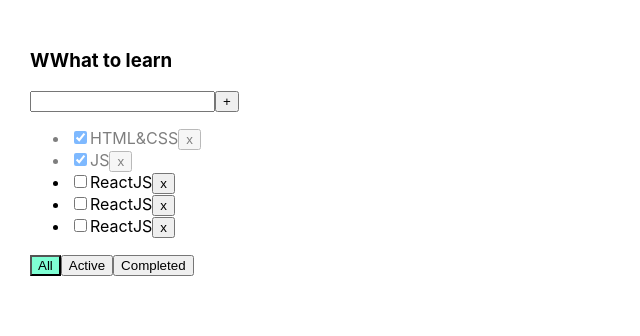
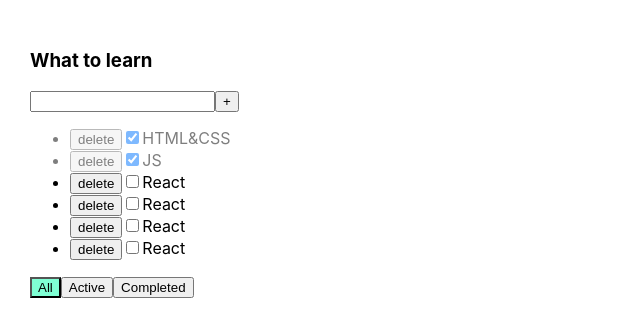
Before and after one commit to m-diana-dev/todolist-from-memory, a React (Create React App) app: page / in a window 1280 px wide. Shown: the top 336 px of the page, without its empty margins (0-640 px from the left). Built offline with nearby package versions, Linux system fonts and the light colour scheme.

Commit message:
lessons 1-4 repeat

```diff
--- a/src/App.css
+++ b/src/App.css
@@ -12,14 +12,14 @@
   border: red 1px solid;
 }
 
-.errorMessage {
+.error-message {
   color: red;
 }
 
-.activeFilter {
+.active-filter {
   background-color: aquamarine;
 }
 
-.isDone {
+.is-done {
   opacity: 0.5;
 }
--- a/src/App.tsx
+++ b/src/App.tsx
@@ -1,49 +1,56 @@
 import React, {useState} from 'react';
 import './App.css';
+import {v1} from "uuid";
 import {TodoList} from "./TodoList";
-import {v1} from "uuid";
 
 export type TaskType = {
     id: string
     title: string
     isDone: boolean
 }
-export type filterType = 'all' | 'active' | 'completed'
+export type FilterType = 'all' | 'active' | 'completed'
+
 function App() {
-
-    const [tasks, setTasks] = useState(
-        [
-            { id: v1(), title: "HTML&CSS", isDone: true },
-            { id: v1(), title: "JS", isDone: true },
-            { id: v1(), title: "ReactJS", isDone: false },
-            { id: v1(), title: "ReactJS", isDone: false },
-            { id: v1(), title: "ReactJS", isDone: false }
+    const [tasks, setTasks] = useState<TaskType[]>([
+            {id: v1(), title: 'HTML&CSS', isDone: true},
+            {id: v1(), title: 'JS', isDone: true},
+            {id: v1(), title: 'React', isDone: false},
+            {id: v1(), title: 'React', isDone: false},
+            {id: v1(), title: 'React', isDone: false},
+            {id: v1(), title: 'React', isDone: false},
         ]
     )
+    const [filter, setFilter] = useState<FilterType>('all')
 
-    const [filter, setFilter] = useState<filterType>('all');
-
-    const removeTask = (id:string) =>{
-        setTasks(tasks.filter(el=>el.id!==id))
-    }
-    const filterTasks = () =>{
-        if(filter==='active')return tasks.filter(el=>!el.isDone);
-        else if(filter==='completed')return tasks.filter(el=>el.isDone);
-        return tasks;
+    const deleteTask = (id: string) => {
+        setTasks(tasks.filter(el => el.id !== id))
     }
 
-    const addTask = (title: string) =>{
-        setTasks([{ id: v1(), title: title, isDone: false }, ...tasks])
+    const filterTasks = () => {
+        switch (filter) {
+            case 'active':
+                return tasks.filter(el => !el.isDone)
+            case 'completed':
+                return tasks.filter(el => el.isDone)
+            default:
+                return tasks;
+        }
     }
 
-    const CheckedTask = (id:string, checkedValue:boolean) =>{
-        setTasks(tasks.map(el=>el.id===id ? {...el, isDone:checkedValue} : el))//вызвало проблему, обратить внимание, повторить еще раз
+    const addTask = (title: string) => {
+        setTasks([{id: v1(), title: title, isDone: true}, ...tasks])
+    }
+    const CheckTask = (id: string, isDone: boolean) => {
+        setTasks(tasks.map(el => (el.id===id) ? {...el, isDone: isDone} : el))
     }
 
     return (
-        <div className="App">
-            <TodoList title="What to learn" tasks={filterTasks()} removeTask={removeTask} setFilter={setFilter} addTask={addTask} filter={filter} CheckedTask={CheckedTask}/>
-        </div>
+        <TodoList
+            tasks={filterTasks()}
+            deleteTask={deleteTask}
+            setFilter={setFilter}
+            addTask={addTask}
+            CheckTask={CheckTask}/>
     );
 }
 
--- a/src/TodoList.tsx
+++ b/src/TodoList.tsx
@@ -1,74 +1,90 @@
-import React, {ChangeEvent,KeyboardEvent, MouseEvent, useState} from 'react';
-import {filterType, TaskType} from "./App";
-import './App.css'
+import React, {ChangeEvent, KeyboardEvent, useState} from 'react';
+import {FilterType, TaskType} from "./App";
 import {Button} from "./components/Button";
+import './App.css';
 
 type TodoListPropsType = {
-    title: string
     tasks: TaskType[]
-    removeTask: (id:string)=>void
-    filter:filterType
-    setFilter: (filter: filterType)=>void
-    addTask: (title:string)=>void
-    CheckedTask: (id: string, checkedValue:boolean)=>void
+    deleteTask: (id: string) => void
+    setFilter: (filter: FilterType) => void
+    addTask: (title: string) => void
+    CheckTask: (id: string, isDone: boolean) => void
+}
+export const TodoList: React.FC<TodoListPropsType> = ({
+                                                          tasks,
+                                                          deleteTask,
+                                                          setFilter,
+                                                          addTask,
+                                                          CheckTask,
+                                                          ...restProps
+                                                      }) => {
+    const [inputTitle, setInputTitle] = useState('');
+    const [error, setError] = useState('');
+    const [btnName, setBtnName] = useState<FilterType>('all');
+
+    const onClickDeleteHandler = (id: string) => {
+        deleteTask(id);
+    }
+    const onClickFilterHandler = (filter: FilterType) => {
+        setFilter(filter);
+        setBtnName(filter);
     }
 
-export const TodoList = (props: TodoListPropsType) => {
-
-    const [inputTitle, setInputTitle] = useState('');
-    const [error, setError] = useState('');
-    const onClickFilterHandler = (filterTitle: filterType) => {
-        props.setFilter(filterTitle)
+    const onChangeInputHandler = (e: ChangeEvent<HTMLInputElement>) => {
+        setInputTitle(e.currentTarget.value);
+        setError('')
     }
-    const onChangeHandler = (e: ChangeEvent<HTMLInputElement>) => {
-        setInputTitle(e.currentTarget.value);
-    }
-    const onKeyDownHandler = (e: KeyboardEvent<HTMLInputElement>) => {
-        setError('');
-        if(e.key==='Enter'){
-            onClickAddHandler();
+    const onCLickInputHandler = () => {
+        if (inputTitle.trim()) {
+            addTask(inputTitle.trim());
+            setInputTitle('')
+        } else {
+            setError('Error!!!!')
         }
     }
-
-    const onClickAddHandler = () => {
-        if(inputTitle.trim()!==''){
-            props.addTask(inputTitle.trim());
-            setInputTitle('');
-        } else {
-            setError('Invalid value');
+    const onKeyDownInputHandler = (e: KeyboardEvent<HTMLInputElement>) => {
+        if (e.key === 'Enter') {
+            onCLickInputHandler();
         }
     }
-    const onClickCheckedHandler = (id:string,e:boolean) =>{
-        props.CheckedTask(id, e)//вызвало проблему, обратить внимание, повторить еще раз
+    const onChangeCheckHandler = (id: string, e: boolean) => {
+        CheckTask(id, e);
     }
 
+    const errorStyle = (error) ? 'error' : undefined
     return (
+        <div className="App">
             <div>
-            <h3>W{props.title}</h3>
+                <h3>What to learn</h3>
                 <div>
-                <input value={inputTitle} onChange={onChangeHandler} onKeyDown={onKeyDownHandler} className={(error?'error':undefined)}/>
-                <Button name={'+'} callback={onClickAddHandler}/>
+                    <input className={errorStyle} value={inputTitle} onChange={onChangeInputHandler}
+                           onKeyDown={onKeyDownInputHandler}/>
+                    <Button className={errorStyle} name={'+'} callback={onCLickInputHandler}/>
                 </div>
-            { error && (<div className={'errorMessage'}>{error}</div>)}
+                {error && <div className='error-message'>{error}</div>}
                 <ul>
-                {props.tasks.map(el => {
-                    const onClickRemoveHandler = (id: string) => {
-                        props.removeTask(id);
-                    }
+                    {tasks.map(el => {
+                            const taskStyle = (el.isDone) ? 'is-done' : undefined
                             return (
-                        <li key={el.id} className={(el.isDone)?'isDone':undefined}>
-                            <input type="checkbox" checked={el.isDone} onClick={(e:MouseEvent<HTMLInputElement>)=>{onClickCheckedHandler(el.id, e.currentTarget.checked)}}/>
+                                <li className={taskStyle} key={el.id}>
+                                    <Button name={'delete'} callback={() => onClickDeleteHandler(el.id)}/>
+                                    <input
+                                        onChange={(e: ChangeEvent<HTMLInputElement>) => onChangeCheckHandler(el.id, e.currentTarget.checked)}
+                                        type="checkbox" checked={el.isDone}/>
                                     <span>{el.title}</span>
-                            <Button name={'x'} callback={()=>{onClickRemoveHandler(el.id)}}/>
                                 </li>
                             )
-                })
                         }
+                    )}
                 </ul>
                 <div>
-                <Button className={(props.filter==='all')?'activeFilter':undefined} name={'All'} callback={()=>{onClickFilterHandler('all')}}/>
-                <Button className={(props.filter==='active')?'activeFilter':undefined} name={'Active'} callback={()=>{onClickFilterHandler('active')}}/>
-                <Button className={(props.filter==='completed')?'activeFilter':undefined} name={'Completed'} callback={()=>{onClickFilterHandler('completed')}}/>
+                    <Button className={(btnName === 'all') ? 'active-filter' : undefined} name={'All'}
+                            callback={() => onClickFilterHandler('all')}/>
+                    <Button className={(btnName === 'active') ? 'active-filter' : undefined} name={'Active'}
+                            callback={() => onClickFilterHandler('active')}/>
+                    <Button className={(btnName === 'completed') ? 'active-filter' : undefined} name={'Completed'}
+                            callback={() => onClickFilterHandler('completed')}/>
+                </div>
             </div>
         </div>
     );
--- a/src/components/Button.tsx
+++ b/src/components/Button.tsx
@@ -6,12 +6,11 @@ type ButtonPropsType = {
     className?: string
 }
 
-
-export const Button = (props: ButtonPropsType) => {
-    const onClickHandler = () => {
-        props.callback();
+export const Button: React.FC<ButtonPropsType> = ({name, callback, ...restProps}) => {
+    const onclickHandler = () => {
+        callback();
     }
     return (
-        <button className={props.className} onClick={onClickHandler}>{props.name}</button>
+        <button className={restProps.className} onClick={onclickHandler}>{name}</button>
     );
 };
```
Lines whose indentation alone changed are shown as unchanged.
